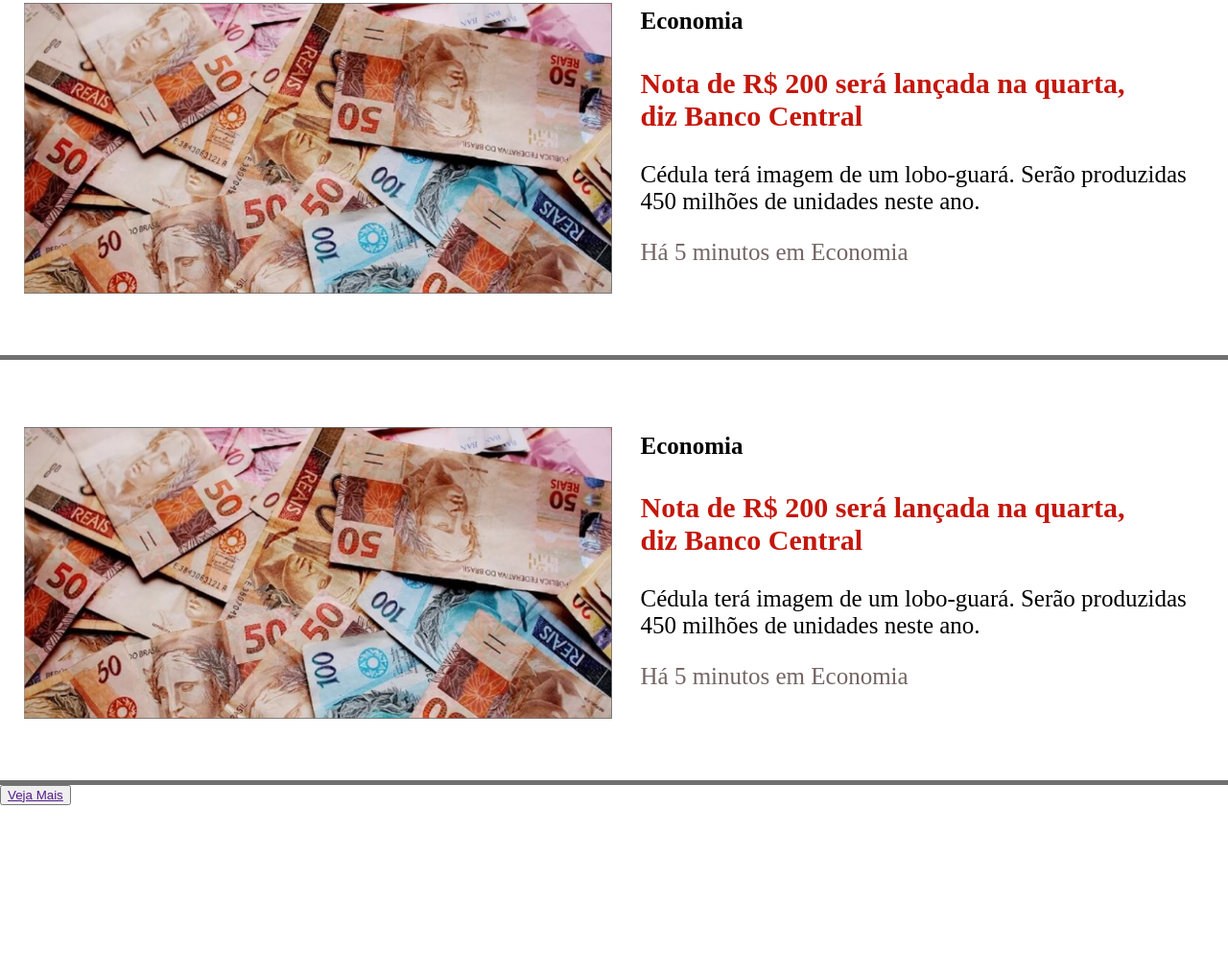
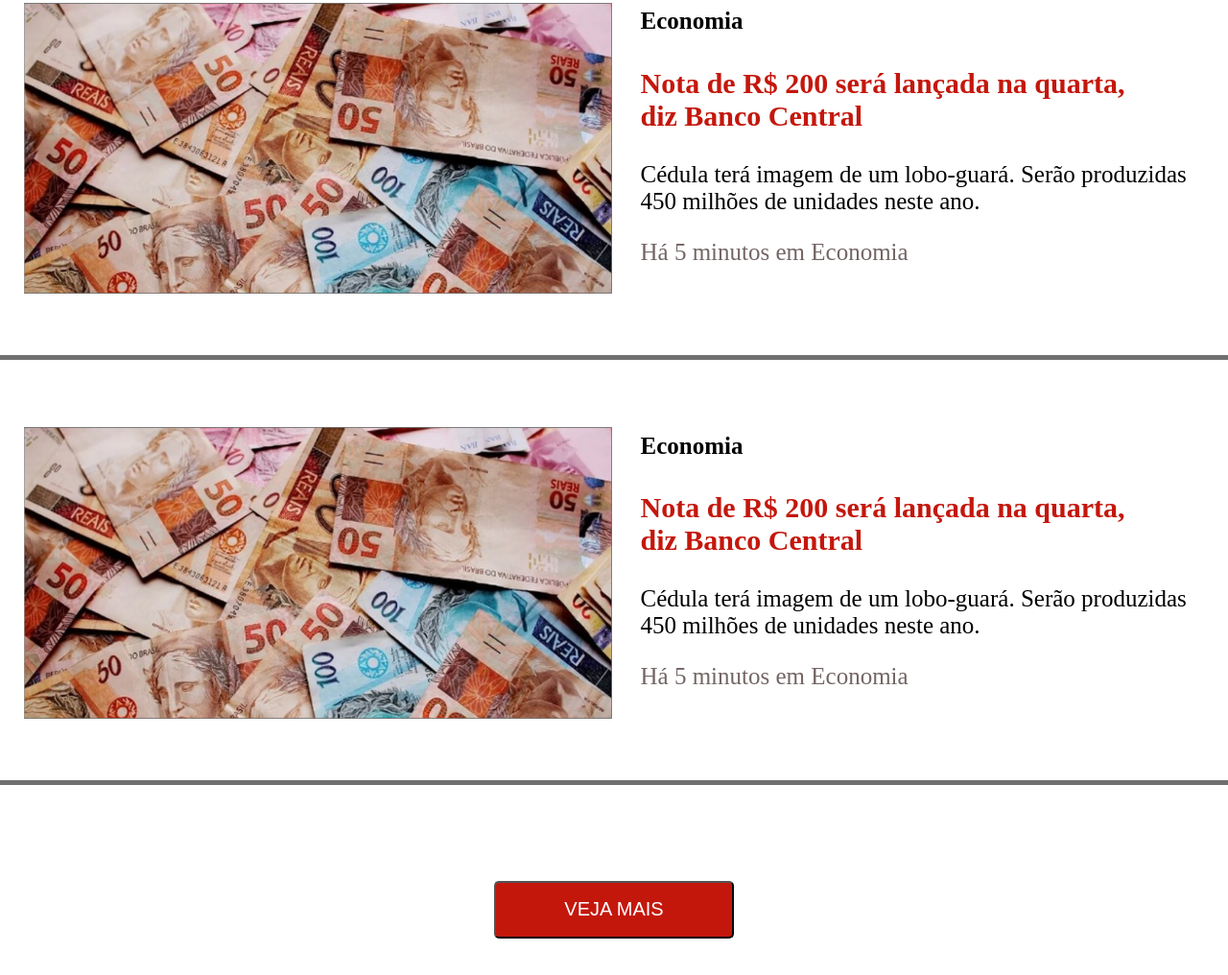
Before and after one commit to rogerxavier29/Primeiro-desafio-Front, a plain HTML site: page Layout/index.html in a window 1280 px wide. Shown: the part 1363-2379 px from the top of the page at 96% size. Before the commit the page ends 2202 px from the top, so only its background shows below. Drawn offline with Linux system fonts and the light colour scheme.

Commit message:
estilização das div referente a parte do btn vejamais
.totalvejamais transformei em grid com somente uma coluna veja-mais

.veja-mais coloquei grid e ajustei para o centro

.btn-vejamais deu uma ajustada no tamanho,largura, cor, top e bottom e coloquei uma borda

.btn-vejamais a : tirei a linha debaixo com txt-decoration, deixei tudo maisc com txt-transf, coloquei uma cor e uma ajustada no tam da font

```diff
--- a/Layout/css/style.css
+++ b/Layout/css/style.css
@@ -144,3 +144,27 @@ img {
 .news-money span {
   color: #746565;
 }
+.totalvejamais {
+  display: grid;
+  grid-template-columns: 1fr;
+  grid-template-areas: "veja-mais";
+}
+.veja-mais {
+  display: grid;
+  grid-area: veja-mais;
+  justify-content: center;
+}
+.btn-vejamais {
+  width: 250px;
+  height: 60px;
+  background: #c4170c;
+  margin-top: 100px;
+  margin-bottom: 100px;
+  border-radius: 5px;
+}
+.btn-vejamais a {
+  text-decoration: none;
+  text-transform: uppercase;
+  color: white;
+  font-size: 20px;
+}
```
